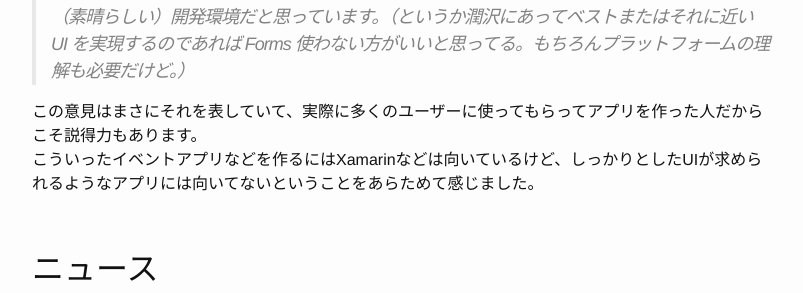
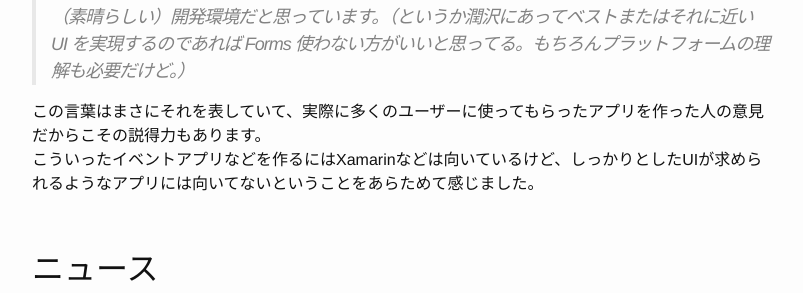
Before and after one commit to Gather-Tech/Gather-Tech.github.io, a Jekyll site: the page built from _posts/2017/2017-05-29-Gather48.md, in a window 1280 px wide and 900 px high, scrolled down 1153 px. Shown: the part 157-450 px from the top of the window, without its empty margins (238-1041 px from the left). Built offline with Jekyll 4.4.1, drawn with Linux system fonts in a browser that asks for light colours; some of the changed text lies outside the part shown.

Commit message:
fix typo

```diff
--- a/_posts/2017/2017-05-29-Gather48.md
+++ b/_posts/2017/2017-05-29-Gather48.md
@@ -27,7 +27,7 @@ de:code 2017のイベントアプリをXamarinで開発した会社の方の記
 
 > 個人的には、Xamarin.Forms で全プラットフォームに対してベストなアプリを作るのは潤沢な工数、期間がないと難しく、Xamarin.Forms はそれなりの工数でそれなりのアプリを作れる（素晴らしい）開発環境だと思っています。（というか潤沢にあってベストまたはそれに近い UI を実現するのであれば Forms 使わない方がいいと思ってる。もちろんプラットフォームの理解も必要だけど。）
 
-この意見はまさにそれを表していて、実際に多くのユーザーに使ってもらってアプリを作った人だからこそ説得力もあります。
+この言葉はまさにそれを表していて、実際に多くのユーザーに使ってもらったアプリを作った人の意見だからこその説得力もあります。
 こういったイベントアプリなどを作るにはXamarinなどは向いているけど、しっかりとしたUIが求められるようなアプリには向いてないということをあらためて感じました。
 
 ## ニュース
```
Also changed, not shown: other parts of _posts/2017/2017-05-29-Gather48.md (+1 -1 lines).
